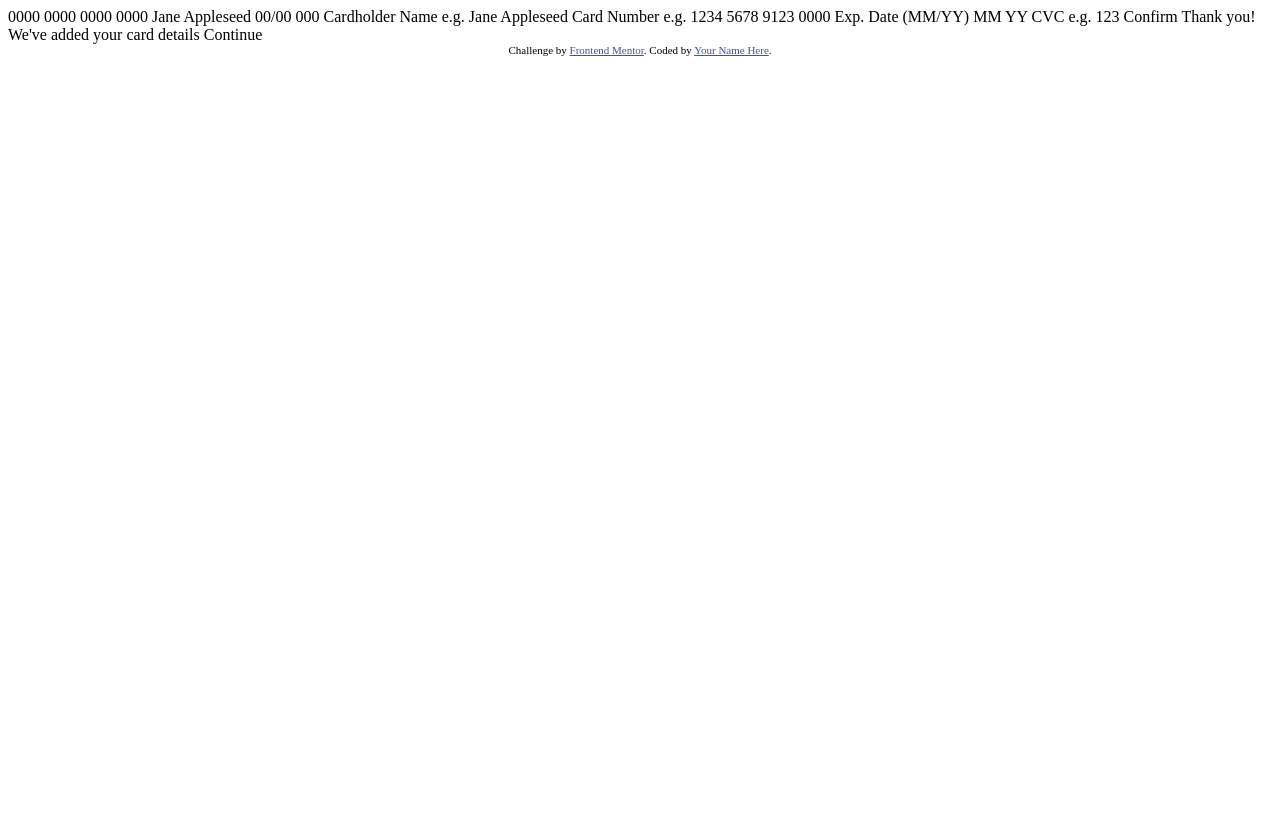
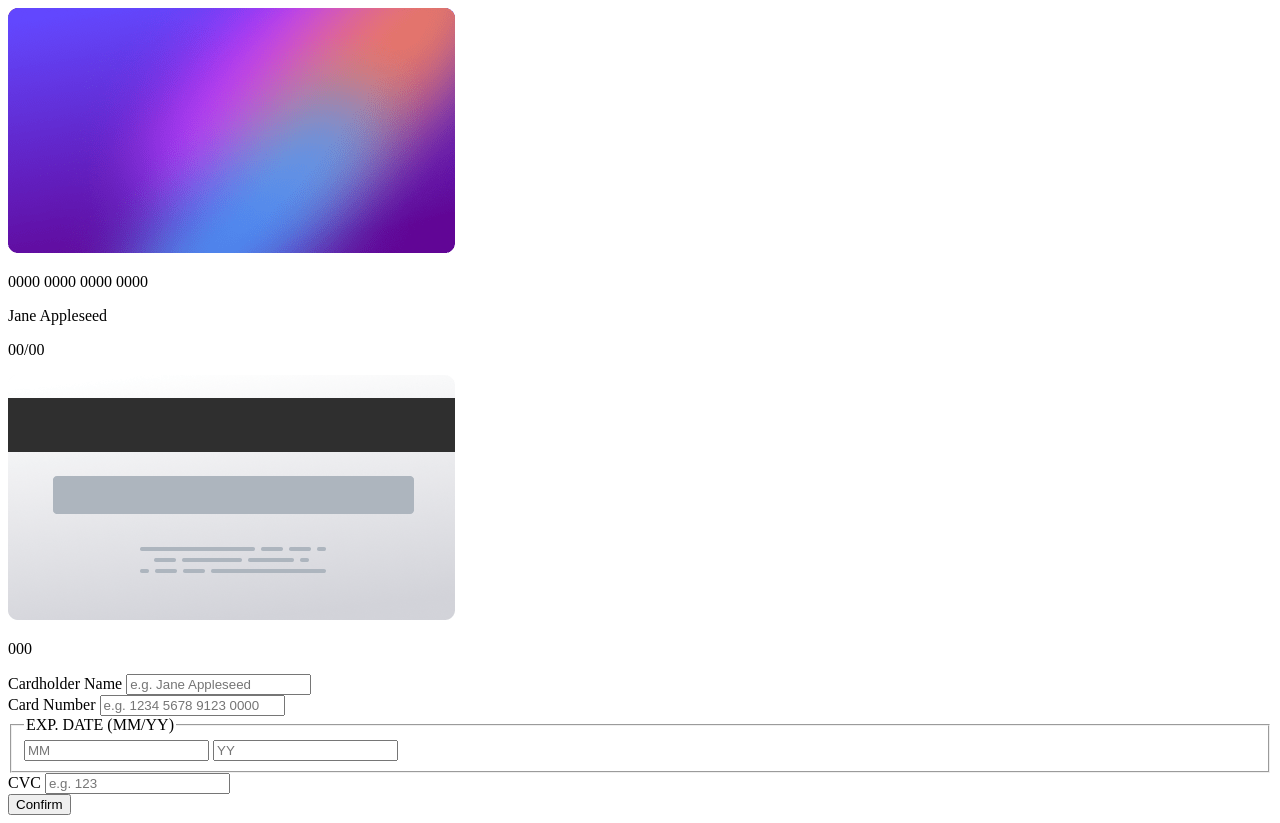
Before and after one commit to jma26/Interactive-card-details, a plain HTML site: page index.html in a window 1280 px wide. Before the commit the page ends 800 px from the top, so only its background shows below. Drawn offline with Linux system fonts and the light colour scheme.

Commit message:
Add semantic HTML

```diff
--- a/index.html
+++ b/index.html
@@ -15,37 +15,54 @@
   </style>
 </head>
 <body>
-
-  0000 0000 0000 0000
-  Jane Appleseed
-  00/00
-
-  000
-
-  Cardholder Name
-  e.g. Jane Appleseed
-
-  Card Number
-  e.g. 1234 5678 9123 0000
-
-  Exp. Date (MM/YY)
-  MM
-  YY
-
-  CVC
-  e.g. 123
-
-  Confirm
-
-  <!-- Completed state start -->
-
-  Thank you!
-  We've added your card details
-  Continue
-
-  <div class="attribution">
-    Challenge by <a href="https://www.frontendmentor.io?ref=challenge" target="_blank">Frontend Mentor</a>.
-    Coded by <a href="#">Your Name Here</a>.
-  </div>
+  <main>
+    <section class="interactive__card-section">
+      <header class="interactive__card-header">
+        <div class="preview-card__front-card-container">
+          <img class="preview-card__front-card-background" src="./images/bg-card-front.png" alt="Card front background">
+          <img class="preview-card__front-card-logo" src="./images/card-logo.svg" alt="Card Logo">
+          <p class="preview-card__front-card-number">0000 0000 0000 0000</p>
+          <p class="preview-card__front-card-name">Jane Appleseed </p>
+          <p class="preview-card__front-card-expiry-date">00/00</p>
+        </div>
+        <div class="preview-card__back-card-container">
+          <img class="preview-card__back-card-background" src="./images/bg-card-back.png" alt="Card back background">
+          <p class="preview-card__back-card-cvc">000</p>
+        </div>
+      </header>
+      <div class="preview-card__details-container">
+        <form class="preview-card__details-form" novalidate>
+          <div class="preview-card__form-group">
+            <label for="cardholder-name">Cardholder Name</label>
+            <input type="text" id="cardholder-name" name="cardholder-name" placeholder="e.g. Jane Appleseed" aria-describedby="cardholder-name-error" required>
+            <span class="preview-card__error-message" id="cardholder-name-error"></span>
+          </div>
+          <div class="preview-card__form-group">
+            <label for="card-number">Card Number</label>
+            <input type="number" id="card-number" name="card-number" placeholder="e.g. 1234 5678 9123 0000" aria-describedby="cardholder-number-error" required>
+            <span class="preview-card__error-message" id="cardholder-number-error"></span>
+          </div>
+          <div class="preview-card__form-row">
+            <fieldset class="preview-card__form-group">
+              <legend>EXP. DATE (MM/YY)</legend>
+              <label for="exp-date-mm">
+                <input type="number" id="exp-date-mm" name="exp-date-mm" placeholder="MM" required aria-describedby="exp-date-error">
+              </label>
+              <label for="exp-date-yy">
+                <input type="number" id="exp-date-yy" name="exp-date-yy" placeholder="YY" required aria-describedby="exp-date-error">
+              </label>
+              <span class="preview-card__error-message" id="exp-date-error"></span>
+            </fieldset>
+            <div class="preview-card__form-group">
+              <label for="cvc">CVC</label>
+              <input type="number" id="cvc" name="cvc" placeholder="e.g. 123" required aria-describedby="cvc-error">
+              <span class="preview-card__error-message" id="cvc-error"></span>
+            </div>
+          </div>
+          <button type="submit" class="preview-card__confirm-button">Confirm</button>
+        </form>
+      </div>
+    </section>
+  </main>
 </body>
 </html>
```
